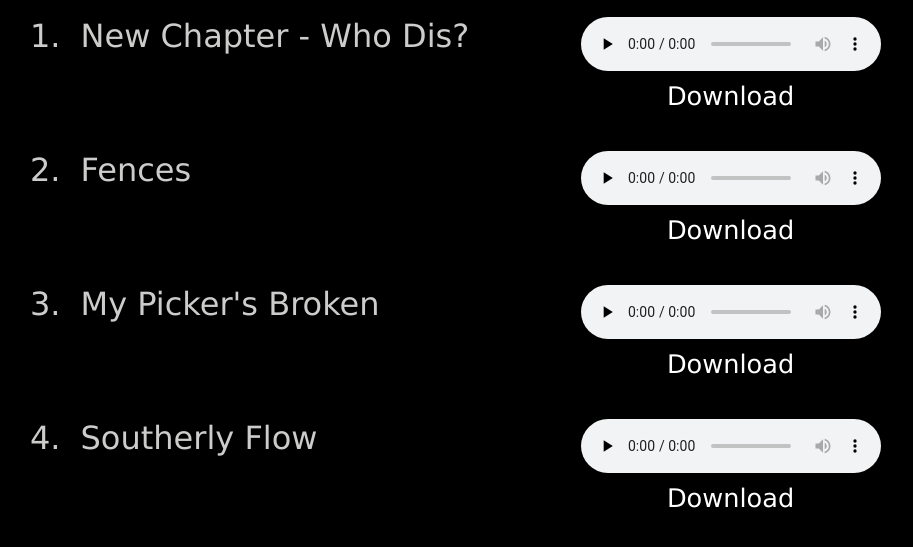
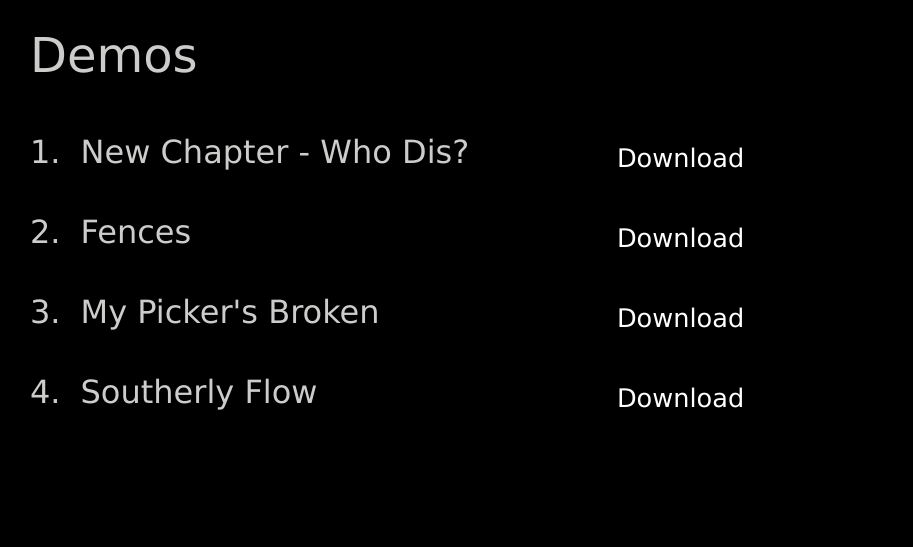
Before and after one commit to upbeatsnet/website, a plain HTML site: page index.html in a window 1280 px wide. Shown: the part 203-750 px from the top of the page, without its empty margins (0-913 px from the left). Drawn offline with nearby package versions, Linux system fonts and the light colour scheme.

Commit message:
Removed Audio Control

```diff
--- a/index.html
+++ b/index.html
@@ -8,6 +8,10 @@
 
   <script src="https://cdn.jsdelivr.net/npm/vue@3/dist/vue.global.js"></script>
   <script src="js/data.js" type="text/javascript"></script>
+  <script src="https://cdn.jsdelivr.net/npm/mediaelement@4.2.16/build/mediaelement-and-player.min.js"></script>
+
+
+
 
   <html>
     <body>
@@ -23,6 +27,12 @@
 
         </div>
 
+        <div style="padding:30px; font-size: 3em;">
+
+            Demos
+
+        </div>
+
 
         <div style="font-size: 2em; width: 100%;">
             <div v-for="d, index in demoList" style="margin: 0 10px; display:flex; padding: 20px;">
@@ -34,9 +44,6 @@
                 </div>
 
                 <div style="text-align: center; min-width:200px;">
-                    <audio controls preload="none">
-                        <source :src="'demos/' + d.fileName" type="audio/mpeg">
-                    </audio>
                     <div style="padding-top:10px;">
                         <a :href="'demos/' + d.fileName" type="audio/mpeg" :download="d.fileName" style="padding-top:10px; color:white; font-size: .8em; text-decoration: none !important;">Download</a>
                     </div>
@@ -46,8 +53,6 @@
 
 
   <br><br><br><br><br>
-
-
 
 
   </div>
@@ -69,10 +74,10 @@
         },
         computed: {
         },
-        mounted: function () {
-            this.demoList = demos;
+        mounted() {
+            this.demoList = demos; // load your demos array
         }
-    }
+    };
 
     var appIndex = Vue.createApp(AppIndex);
     appIndex.mount('#app');
```
